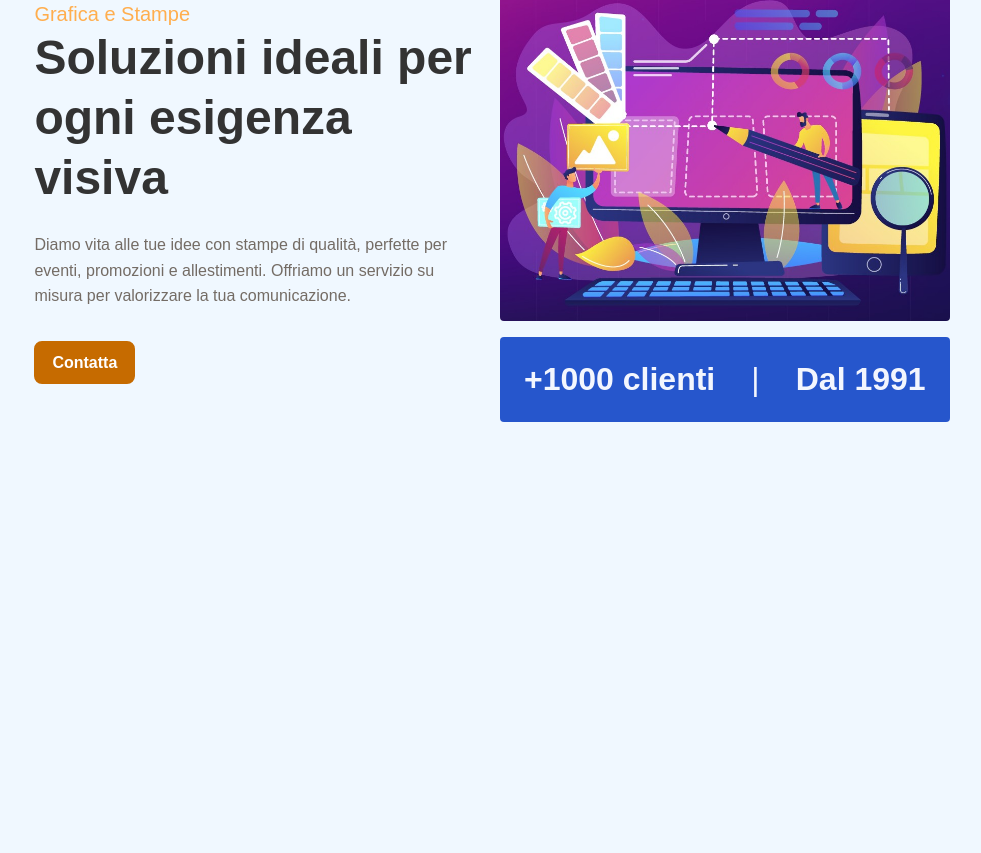
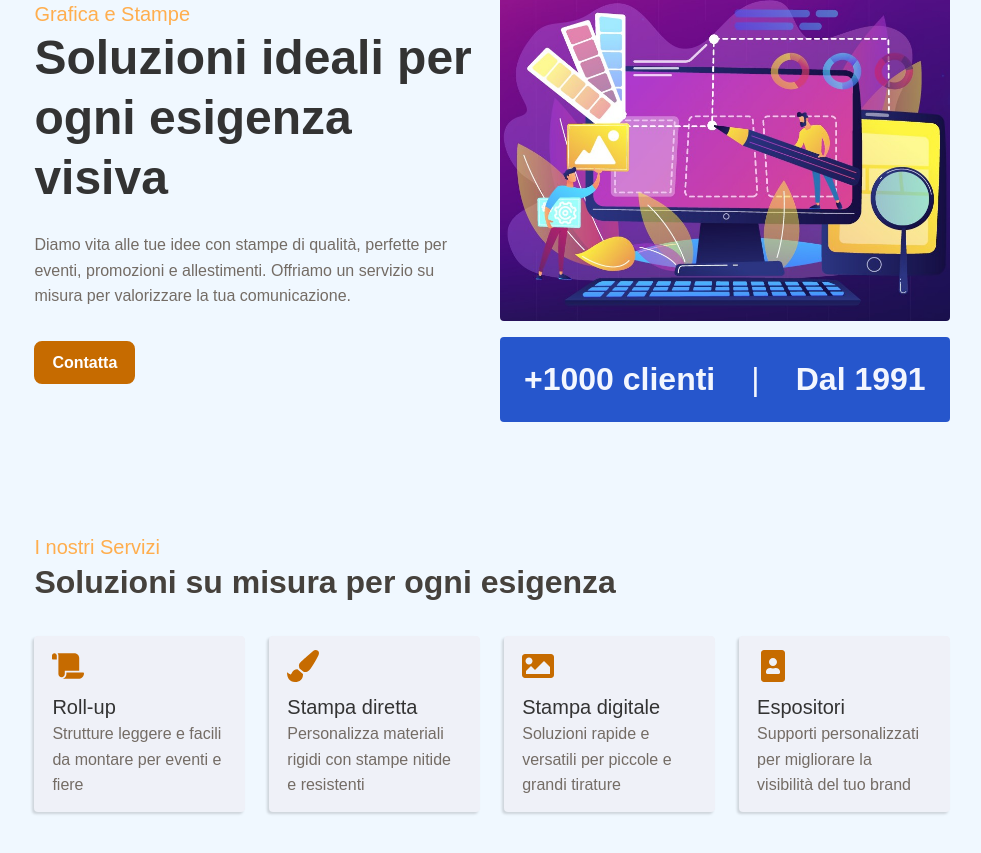
Before and after one commit to ericc3n/studio-colore, a Next.js app: page / in a window 1280 px wide. Shown: the part 157-1010 px from the top of the page, without its empty margins (148-1129 px from the left). Before the commit the page ends 800 px from the top, so only its background shows below. Built offline with nearby package versions, Linux system fonts and the light colour scheme.

Commit message:
Aggiunto sezione servizi

```diff
--- a/src/app/Hero/Hero.scss
+++ b/src/app/Hero/Hero.scss
@@ -2,7 +2,6 @@
 @use "../../sass/mixins" as m;
 
 div.hero {
-    padding: v.$xxxl var(--MX-REGULAR);
     display: flex;
     align-items: center;
     justify-content: space-between;
--- a/src/app/Hero/Hero.tsx
+++ b/src/app/Hero/Hero.tsx
@@ -4,7 +4,7 @@ import Link from 'next/link';
 
 export default function Hero() {
   return (
-    <div className="hero">
+    <div className="hero section">
       <div className="text-content">
         <h3 className="semi-title">Grafica e Stampe</h3>
         <h1>Soluzioni ideali per ogni esigenza visiva</h1>
--- /dev/null
+++ b/src/app/ServicesSection/ServicesSection.scss
@@ -0,0 +1,38 @@
+@use "../../sass/variables" as v;
+@use "../../sass/mixins" as m;
+
+.our-services {
+    .cards {
+        display: flex;
+        justify-content: space-between;
+        flex-wrap: wrap;
+        gap: 1rem;
+        .card {
+            transition: .2s;
+            padding: .75rem 1rem;
+            width: 23%;
+            border-radius: v.$border-r-s;
+            border: 2px solid transparent;
+            cursor: pointer;
+            @include m.box-shadow();
+
+            &:hover {
+                box-shadow: v.$primary-hover 0 1.95px 0;
+            }
+
+            .icon {
+                font-size: v.$xl;
+                color: v.$primary-item;
+                margin-bottom: .25rem;
+            }
+        }
+    }
+    @include m.respond-to(900px) {
+        .cards {
+            gap: .75rem;
+            .card {
+                width: 48.1%;
+            }
+        }
+    }
+}
--- /dev/null
+++ b/src/app/ServicesSection/ServicesSection.tsx
@@ -0,0 +1,39 @@
+"use client";
+
+import { FaImage, FaPaintBrush, FaPortrait, FaScroll } from "react-icons/fa";
+import "./ServicesSection.scss";
+import { useRouter } from "next/navigation";
+
+export default function ServicesSection() {
+  const router = useRouter();
+  return (
+    <div className="our-services section">
+      <div className="text-content">
+        <h3 className="semi-title">I nostri Servizi</h3>
+        <h2>Soluzioni su misura per ogni esigenza</h2>
+      </div>
+      <div className="cards my-xl">
+        <div className="card" onClick={() => {router.push("/solutions/roll-up")}}>
+          <div className="icon"><FaScroll/></div>
+          <h3>Roll-up</h3>
+          <p>Strutture leggere e facili da montare per eventi e fiere</p>
+        </div>
+        <div className="card" onClick={() => {router.push("/solutions/direct-printing")}}>
+          <div className="icon"><FaPaintBrush /></div>
+          <h3>Stampa diretta</h3>
+          <p>Personalizza materiali rigidi con stampe nitide e resistenti</p>
+        </div>
+        <div className="card" onClick={() => {router.push("/solutions/digital-printing")}}>
+          <div className="icon"><FaImage /></div>
+          <h3>Stampa digitale</h3>
+          <p>Soluzioni rapide e versatili per piccole e grandi tirature</p>
+        </div>
+        <div className="card" onClick={() => {router.push("/solutions/stand")}}>
+          <div className="icon"><FaPortrait /></div>
+          <h3>Espositori</h3>
+          <p>Supporti personalizzati per migliorare la visibilità del tuo brand</p>
+        </div>
+      </div>
+    </div>
+  )
+}
--- a/src/app/page.tsx
+++ b/src/app/page.tsx
@@ -1,9 +1,11 @@
 import Hero from "./Hero/Hero";
+import ServicesSection from "./ServicesSection/ServicesSection";
 
 export default function page() {
   return (
     <>
       <Hero />
+      <ServicesSection />
     </>
   )
 }
--- a/src/sass/_class.scss
+++ b/src/sass/_class.scss
@@ -6,6 +6,9 @@
 }
 .my-xl {
     margin-top: v.$xl;
+}
+.section {
+    padding: v.$xxxl var(--MX-REGULAR);
 }
 
 // Buttons
--- a/src/sass/_global.scss
+++ b/src/sass/_global.scss
@@ -10,10 +10,12 @@
 
 :root {
     --MX-REGULAR: calc(18% - 3rem);
+    --TITLE-SIZE: 3rem;
 }
 @media screen and (max-width: 521px) {
     :root {
         --MX-REGULAR: 1rem;
+        --TITLE-SIZE: 2.5rem;
     }
 }
 
@@ -36,7 +38,7 @@ body {
 }
 
 h1 {
-    font-size: v.$xxl;
+    font-size: var(--TITLE-SIZE);
     line-height: 1.25;
     color: v.$title-color;
     font-weight: 600;
```
